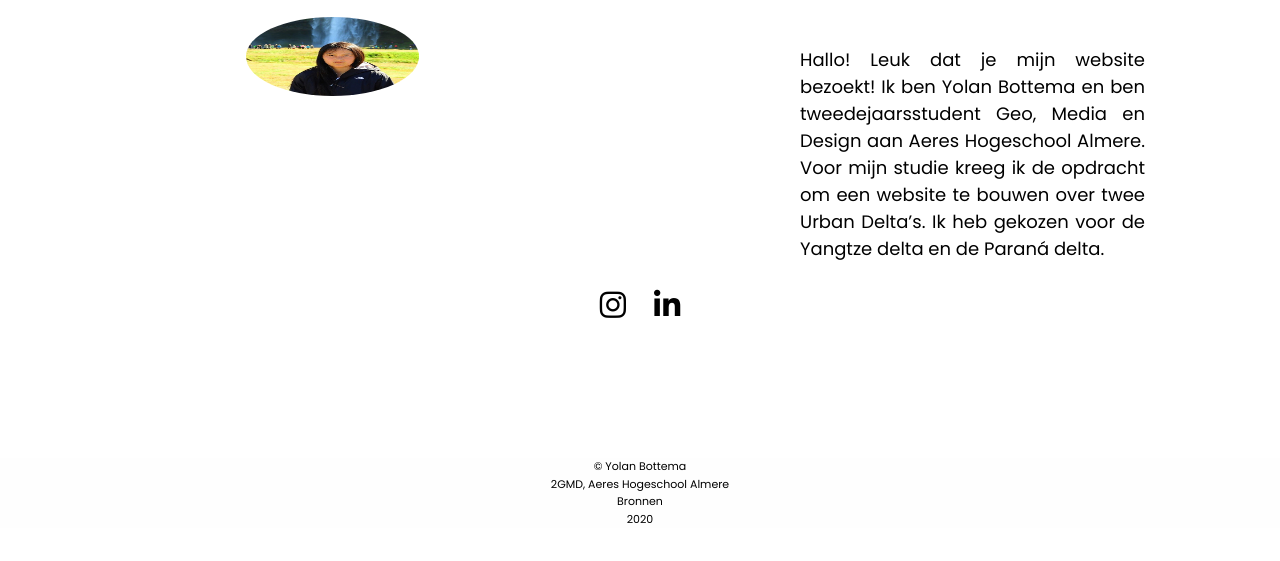
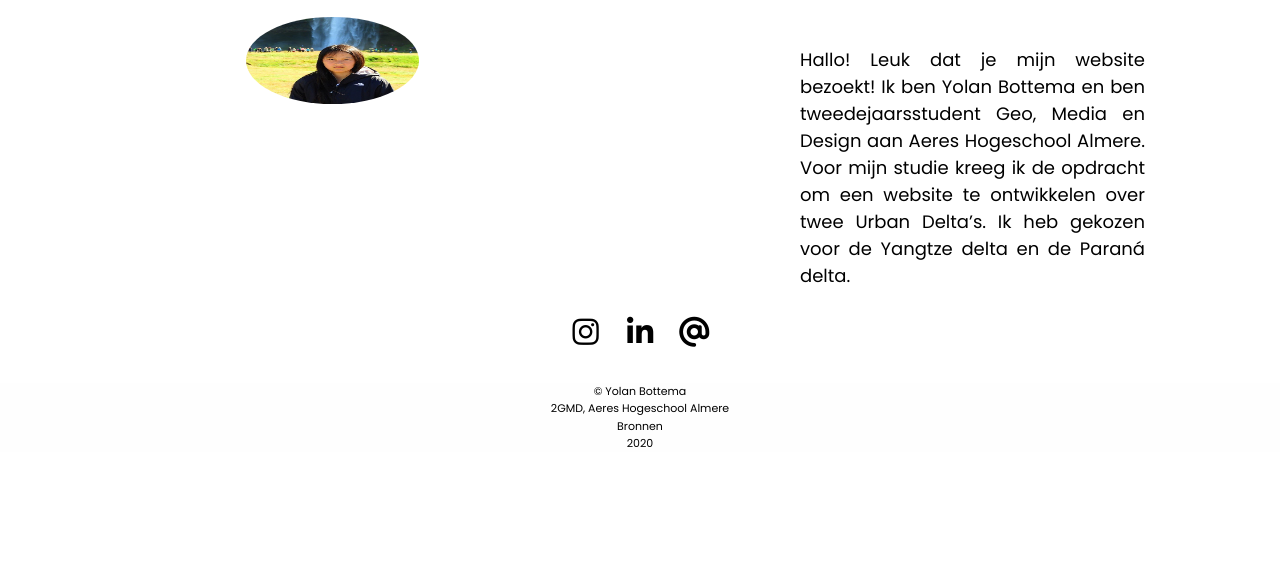
Before and after one commit to yolanbottema/yolanbottema.github.io, a plain HTML site: page over.html in a window 1280 px wide. Shown: the part 103-664 px from the top of the page. Drawn offline with Linux system fonts and the light colour scheme.

```diff
--- a/css/stijl.css
+++ b/css/stijl.css
@@ -473,14 +473,14 @@ tr:nth-child(even) {
 .socialmedia{
 text-align: center;
 }
-.fab{
+.fab, .fas{
     padding: 10px;
     font-size: 30px;
     width: 50px;
     text-align: center;
     text-decoration: none;
     color: black;
-    margin-bottom: 10%;
+    margin-bottom: 2%;
 }
 
 @media screen and (max-width:768px){
--- a/over.html
+++ b/over.html
@@ -40,7 +40,7 @@
                 Hallo! Leuk dat je mijn website bezoekt!
                 Ik ben Yolan Bottema en ben tweedejaarsstudent Geo, Media en Design aan Aeres Hogeschool Almere. Voor
                 mijn
-                studie kreeg ik de opdracht om een website te bouwen over twee Urban Delta’s. Ik heb gekozen voor de
+                studie kreeg ik de opdracht om een website te ontwikkelen over twee Urban Delta’s. Ik heb gekozen voor de
                 Yangtze
                 delta en de Paraná delta.
             </p>
@@ -50,6 +50,7 @@
     <div class="socialmedia">
             <a href="https://www.instagram.com/yolannn._/" class="fab fa-instagram"></a>
             <a href="www.linkedin.com/in/yolan-bottema" class="fab fa-linkedin-in"></a>
+            <a href="mailto:yolanbottema@gmail.com" class="fas fa-at"></a>
     </div>
 
     <footer class="vergelijking">
```
Also changed, not shown: paranadelta.html (+1 -1 lines), yangtzedelta.html (+1 -1 lines), media/koppenparana.svg (added), media/koppenyangtze.svg (added).
